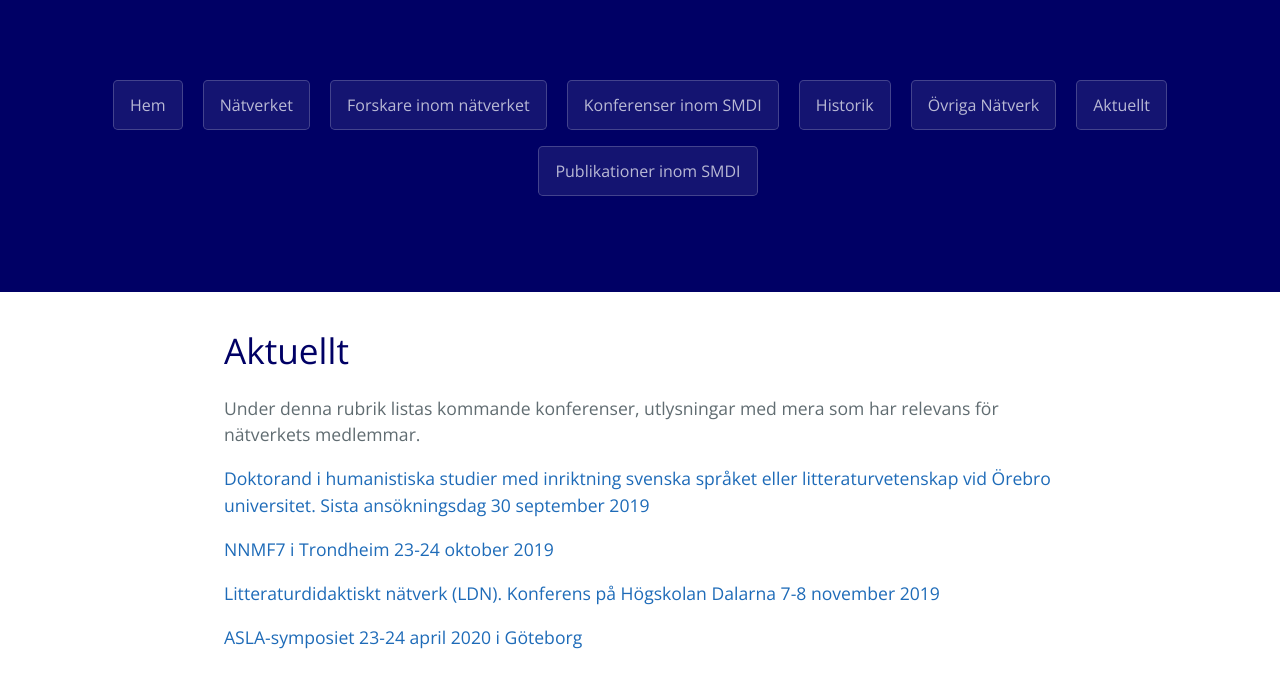
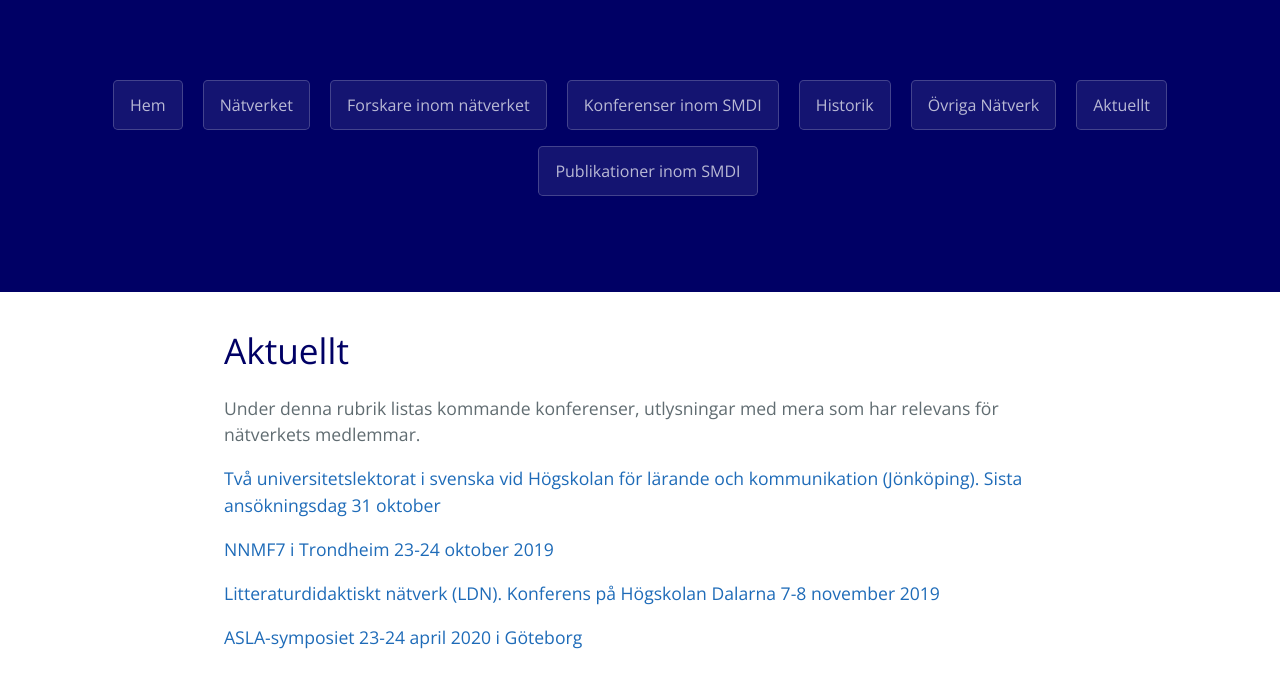
Before and after one commit to smdihemsida/smdihemsida.github.io, a Jekyll site: the page built from aktuellt.md, in a window 1280 px wide. Shown: the part 230-929 px from the top of the page. Built offline with Jekyll 4.4.1, drawn with Linux system fonts in a browser that asks for light colours; our own code applies the rules of GitHub Pages for plain Markdown files.

Commit message:
Update aktuellt.md
Uppdatering.

```diff
--- a/aktuellt.md
+++ b/aktuellt.md
@@ -6,7 +6,7 @@ layout: pages
 
 Under denna rubrik listas kommande konferenser, utlysningar med mera som har relevans för nätverkets medlemmar.
 
-[Doktorand i humanistiska studier med inriktning svenska språket eller litteraturvetenskap vid Örebro universitet. Sista ansökningsdag 30 september 2019](https://www.oru.se/jobba-hos-oss/lediga-jobb/jobbannons/?jid=20190309)
+[Två universitetslektorat i svenska vid Högskolan för lärande och kommunikation (Jönköping). Sista ansökningsdag 31 oktober](https://ju.varbi.com/se/what:job/jobID:290026/where:3/?token=30ba96a54fda048fdbd10d6c0e802602)
 
 [NNMF7 i Trondheim 23-24 oktober 2019](https://www.ntnu.no/nnmf7)
 
```
